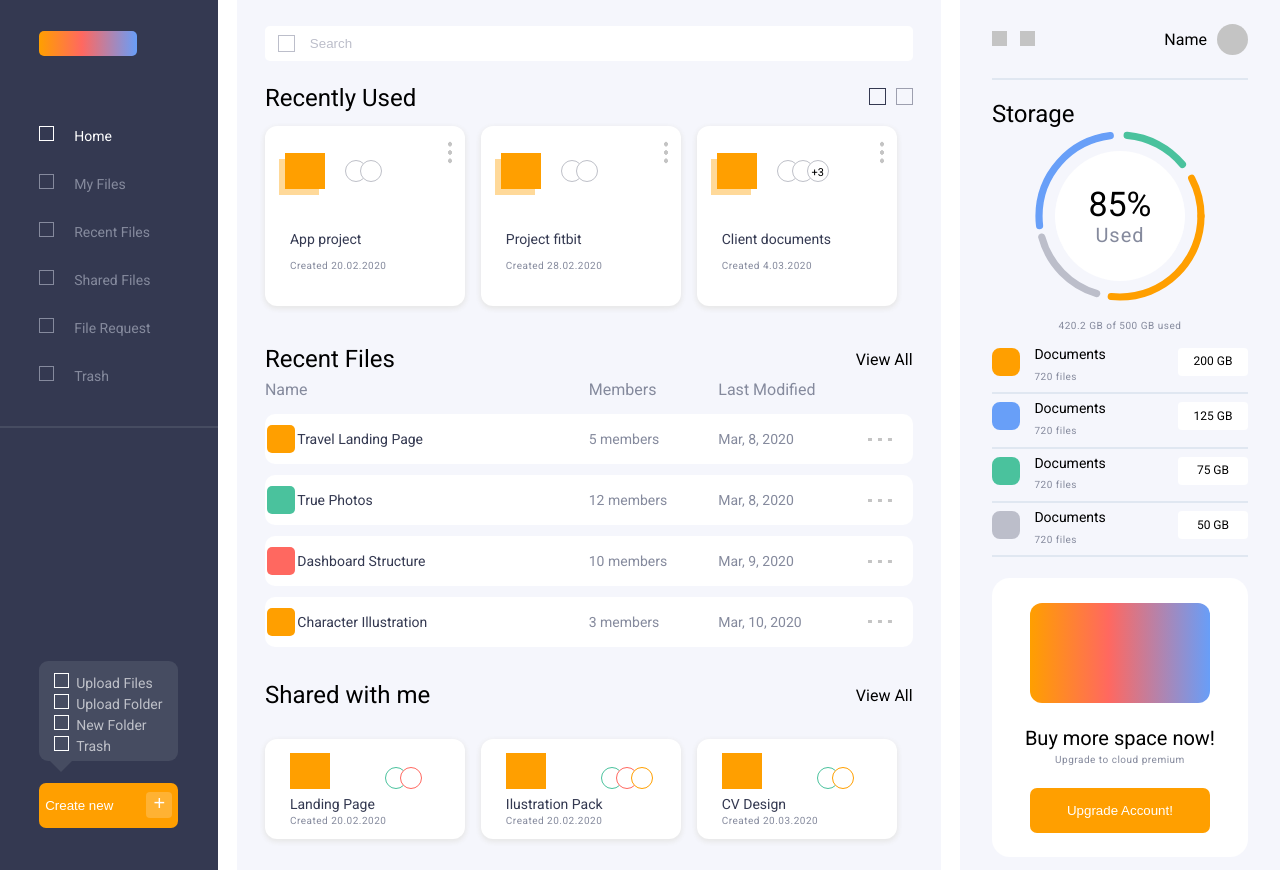
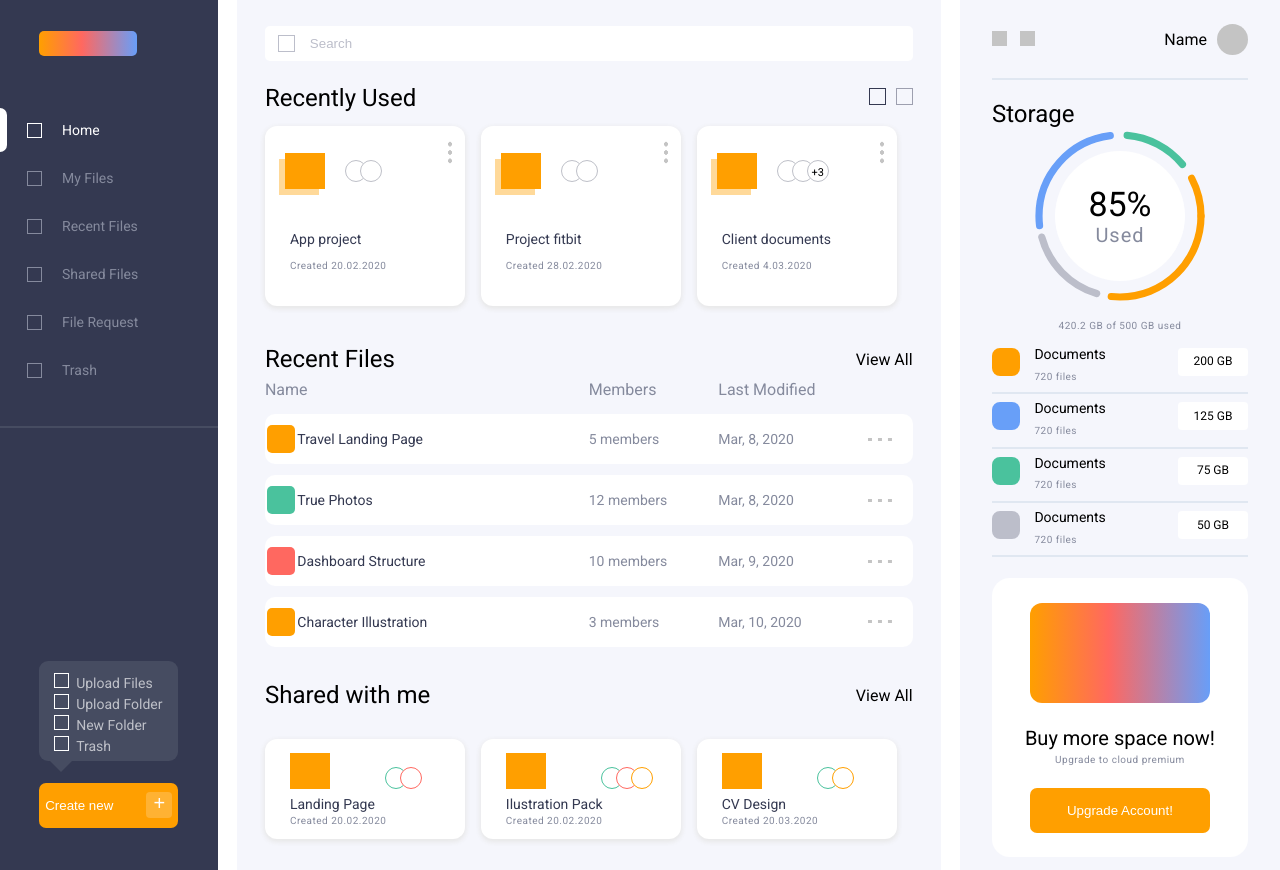
Before and after one commit to IamContrerasA/CSS-Challenge, a React (Create React App) app: page / in a window 1280 px wide. Built offline with nearby package versions, Linux system fonts and the light colour scheme.

Commit message:
refactor options top in left sidebar

```diff
--- a/src/components/StyleComponents/optionsTop.js
+++ b/src/components/StyleComponents/optionsTop.js
@@ -11,10 +11,11 @@ export const OptionsTop = ({ children, className }) => {
 
 export const OptionsTopStyle = styled(OptionsTop)`
   height: 10px;
-  margin-left: ${props => props.isSelected === 'true' ? "0" : "18"}%;
   margin-top: 38px;
   font-size: 14px;
   color: ${props => props.isSelected === 'true' ? "#FFFFFF" : "#858A9D"};
+  display: flex;
+  align-items: center;
 
   .square {
     width: 15px;
@@ -27,19 +28,12 @@ export const OptionsTopStyle = styled(OptionsTop)`
   ${props => props.isSelected === 'true'
   ? `
     .selected {
-      width: 18px;
+      width: 7px;
       height: 44px;
       margin-right: 20px;
       background: white;
       border-radius: 0 7px 7px 0px;
-      position: absolute;
-      top: 50%;
-      left: -60px;
-      -ms-transform: translateY(-50%);
-      transform: translateY(-50%);
     }
-    position: relative;
-    margin-left: 18%;
   `
-  : ``}
+  : `margin-left: 27px;`}
 `;
```
